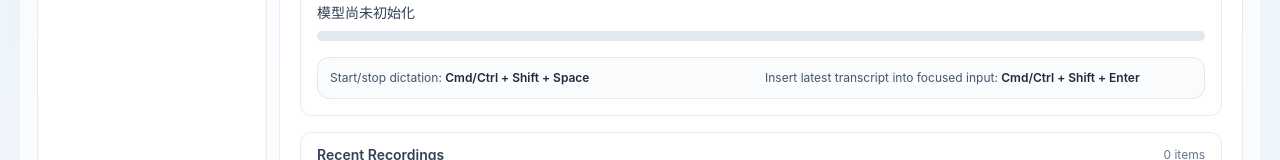
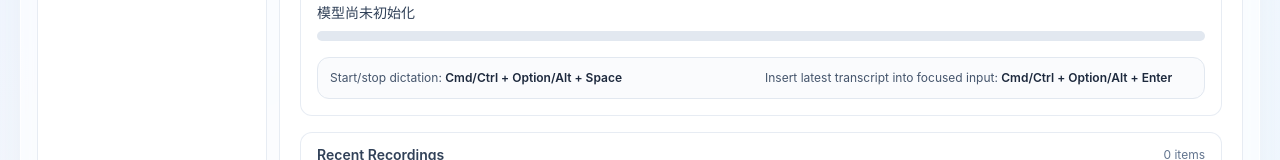
Before and after one commit to everettjf/typemore, a React (Vite) app: page / in a window 1280 px wide. Shown: the part 242-402 px from the top of the page. Built offline with nearby package versions, Linux system fonts and the light colour scheme.

Commit message:
iter15: switch default hotkeys to option-alt combos for magic keyboard

```diff
--- a/src/App.tsx
+++ b/src/App.tsx
@@ -63,8 +63,8 @@ type GlobalShortcutPayload = {
 
 const DICTIONARY_STORAGE_KEY = "typemore.dictionary.words";
 const LANG_MODE_STORAGE_KEY = "typemore.lang.mode";
-const HOTKEY_TOGGLE = "Cmd/Ctrl + Shift + Space";
-const HOTKEY_INSERT = "Cmd/Ctrl + Shift + Enter";
+const HOTKEY_TOGGLE = "Cmd/Ctrl + Option/Alt + Space";
+const HOTKEY_INSERT = "Cmd/Ctrl + Option/Alt + Enter";
 
 const I18N = {
   zh: {
```
Also changed, not shown: 1 other file (tests, documents, lock files or other folders).
